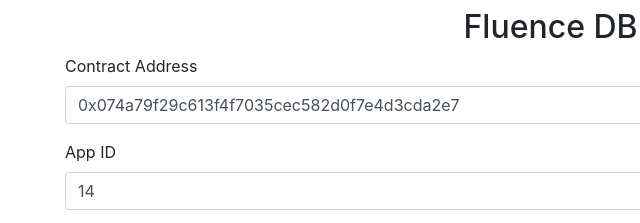
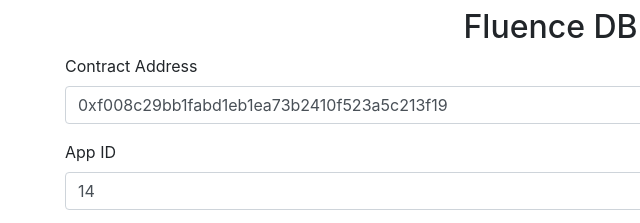
Before and after one commit to fluencelabs/example-sqldb, a website built with webpack: page index.html in a window 1280 px wide. Shown: the top 223 px of the page, 20-660 px from the left. Built offline with nearby package versions, Linux system fonts and the light colour scheme.

Commit message:
change contract

```diff
--- a/index.html
+++ b/index.html
@@ -11,7 +11,7 @@
     <form id="init">
     <div class="form-group">
         <label for="contract-address">Contract Address</label>
-        <input type="text" id="contract-address" class="form-control" aria-label="Contract Address" aria-describedby="basic-addon1" value="0x074a79f29c613f4f7035cec582d0f7e4d3cda2e7" required>
+        <input type="text" id="contract-address" class="form-control" aria-label="Contract Address" aria-describedby="basic-addon1" value="0xf008c29bb1fabd1eb1ea73b2410f523a5c213f19" required>
     </div>
     <div class="form-group">
         <label for="app-id">App ID</label>
```
